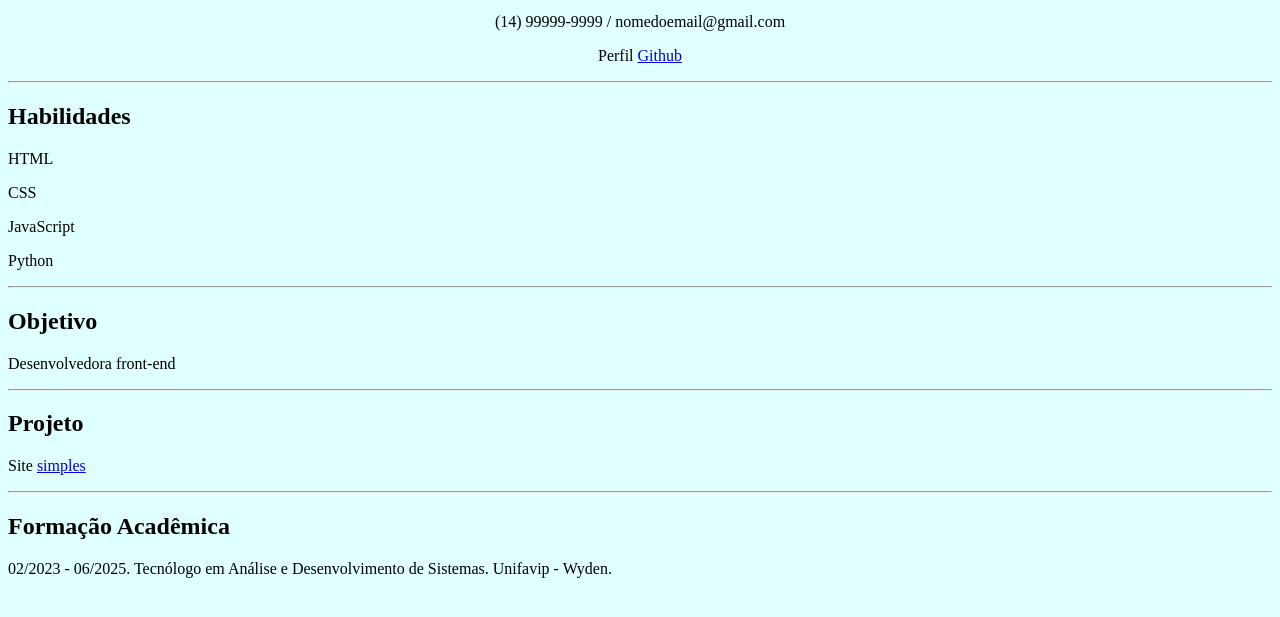
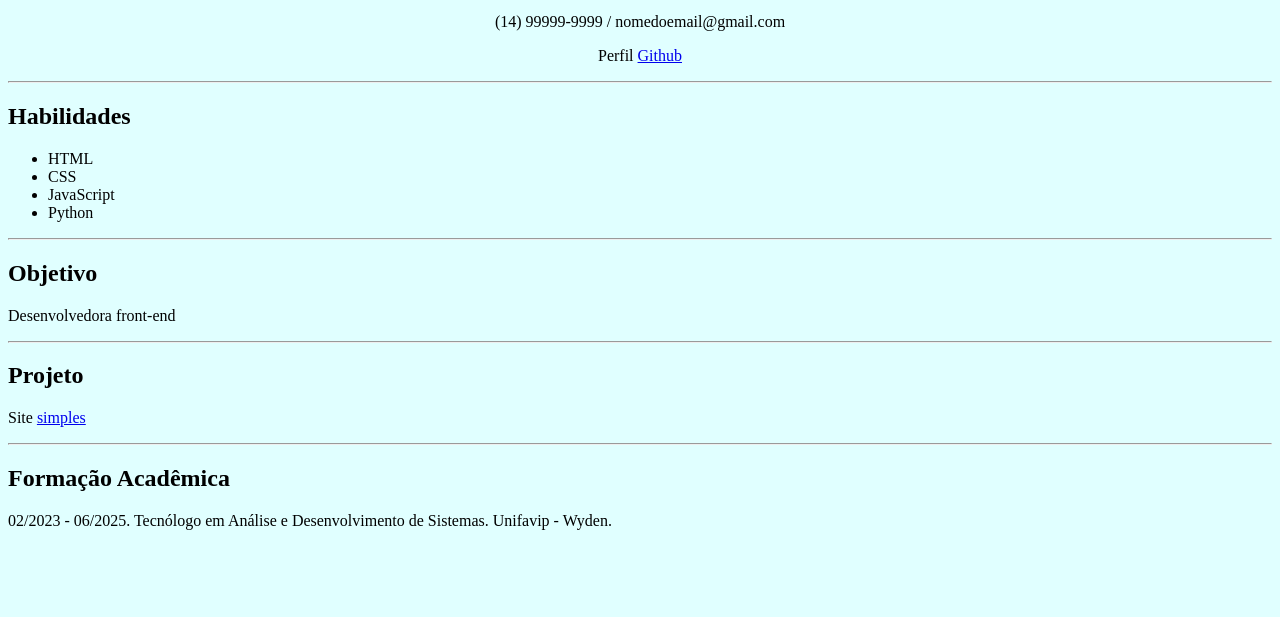
Before and after one commit to AlanaOliveiraV/Curriculo-HTML, a plain HTML site: page index.html in a window 1280 px wide. Shown: the part 101-718 px from the top of the page. Drawn offline with Linux system fonts and the light colour scheme.

Commit message:
Update index.html

```diff
--- a/index.html
+++ b/index.html
@@ -1,8 +1,7 @@
 <!DOCTYPE html>
-<html lang="en">
+<html lang="pt-br">
 <head>
     <meta charset="UTF-8">
-    <meta name="viewport" content="width=device-width, initial-scale=1.0">
     <title>Currículo</title>
 </head>
 <body  style="background-color:#E0FFFF;">
@@ -17,10 +16,12 @@
     <main>
         <hr/>
             <h2>Habilidades</h2>
-            <p>HTML</p>
-            <p>CSS</p>
-            <p>JavaScript</p>
-            <p>Python</p>
+            <ul>
+              <li>HTML</li>
+              <li>CSS</li>
+              <li>JavaScript</li>
+              <li>Python</li>
+            </ul>
         <hr/>
             <h2>Objetivo</h2>
             <p>Desenvolvedora front-end</p>
```
